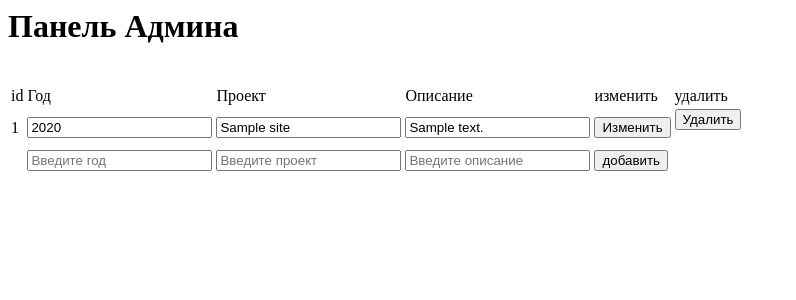
After one commit to dedinside1/prakt2, a PHP site: template application/views/adminpanel_view.php in a window 1280 px wide. The commit adds this page. Shown: the top 300 px of the page, without its empty margins (0-796 px from the left). Run offline with PHP 8.4, Linux system fonts and the light colour scheme; a user stored in the database is signed in; the template is opened without the code that fills it: most values are stand-ins (such as "Sample title", 1, 10 or a date in 2020).

Commit message:
Add files via upload

```diff
--- a/application/bootstrap.php
+++ b/application/bootstrap.php
@@ -1,4 +1,5 @@
 <?php
+session_start();
 require_once 'core/model.php';
 require_once 'core/view.php';
 require_once 'core/controller.php';
--- /dev/null
+++ b/application/views/adminpanel_view.php
@@ -0,0 +1,50 @@
+<?php if ($_SESSION['login']!='admin'){
+  header('Location;/404');
+}?>
+<div class="container col-10">
+	<div class="row">
+			<h1>Панель Админа</h1>
+
+			<table class="table table-bordered"><br>
+			<tr>
+				<td>id</td>
+				<td>Год</td>
+				<td>Проект</td>
+				<td>Описание</td>
+				<td>изменить</td>
+				<td>удалить</td>
+			</tr>
+      <?php
+					foreach($data as $row){?>
+
+						<tr>
+              <form class="" method="post" action="/adminpanel/redactionInfo">
+                            <td><?php echo $row['id'];?> <input type="hidden" name="id" value="<?= $row['id']; ?>"></td>
+                            <td><input type="text" name="year" class = "form-control" value="<?php echo $row['year'];?>"> </td>
+                            <td><input type="text" name="site" class = "form-control" value="<?php echo $row['site'];?>"></td>
+                            <td><input type="text" name="description" class = "form-control" value="<?php echo $row['description']; ?>"></td>
+                            <td>
+                            <input type="submit" name="upsubmit" class="form-control btn btn-dark" value="Изменить">
+                            </form>
+							</td>
+							<td>
+								<form method="post" class="col-fluid" action="/adminpanel/delete">
+								<input type="text" class="form-control" style="display: none;" value='<?php echo $row['id'];?>' name = "id">
+								<input type="submit" class="form-control btn btn-danger"  value="Удалить">
+								</form>
+							</td>
+						</tr>
+            <?php }?>
+
+				<form method="post" action="/adminpanel/add">
+				<td></td>
+				<td><input type="text" name="year" class = "form-control" placeholder="Введите год"> </td>
+				<td><input type="text" name="site" class = "form-control" placeholder="Введите проект"></td>
+				<td><input type="text" name="description" class = "form-control" placeholder="Введите описание"></td>
+				<td colspan="2">
+				<input type="submit" class="form-control btn btn-dark" value="добавить">
+				</form>
+			</table>
+		</div>
+	</p>
+</div>
--- a/application/views/login_view.php
+++ b/application/views/login_view.php
@@ -1,8 +1,6 @@
 <div class="container">
   <form class="form-signin" method="POST" action="">
     <h2>Вход</h2>
-        <?php if(isset($sm)){ ?><div class="alert alert-success" role="alert"> <?php echo $sm; ?> </div> <?php } ?>
-        <?php if(isset($fs)){ ?><div class="alert alert-danger" role="alert"> <?php echo $fs; ?> </div> <?php } ?>
     <input type="text" name="login" class="form-control" placeholder="Login" ><br>
     <input type="password" name="password" class="form-control" placeholder="Password" ><br>
     <button name="submitlogin" class="btn btn-lg btn-primary btn-block" type="sumbit">Вход</button>
--- a/application/views/portfolio_view.php
+++ b/application/views/portfolio_view.php
@@ -2,12 +2,12 @@
 <p>
 <table class="table table-bordered">
     Все проекты в следующей таблице являются вымышленными, поэтому даже не пытайтесь перейти по приведенным ссылкам.
-    <tr><td><b>ID</td>td><td>Год</td><td>Проект</td><td>Описание</td></tr>
+    </td>td><td>Год</td><td>Проект</td><td>Описание</td></tr>
     <?php
 
     foreach($data as $row)
     {
-        echo '<tr><td>'.$row['id'].'</td><td>'.$row['year'].'</td><td>'.$row['site'].'</td><td>'.$row['description'].'</td></tr>';
+        echo '</td><td>'.$row['year'].'</td><td>'.$row['site'].'</td><td>'.$row['description'].'</td></tr>';
     }
 
     ?>
--- a/application/views/template_view.php
+++ b/application/views/template_view.php
@@ -8,7 +8,7 @@
 	</head>
 	<body>
 			<nav class="navbar navbar-expand-lg navbar-light bg-light">
-  				<a class="navbar-brand" href="/main">ПРАКТИКА</a>
+  				<a class="navbar-brand" href="/main"> <img style="width: 50px; height: 50px;" src="https://www.meme-arsenal.com/memes/fdaf3a69c3c7353e18cca8f59d4bf2d5.jpg">ПРАКТИКА Жокира</a>
   				<button class="navbar-toggler" type="button" data-toggle="collapse" data-target="#navbarNav" aria-controls="navbarNav" aria-expanded="false" aria-label="Toggle navigation">
     				<span class="navbar-toggler-icon"></span>
  				 </button>
@@ -27,7 +27,9 @@
         					<a class="nav-link" href="/contacts">Контакты</a>
      					 </li>
    					 </ul>
-
+<?php if ($_SESSION['login']=='admin') {
+	echo "2iq";
+} ?>
   				</div>
 			</nav>
 				<div>
```
Also changed, not shown: application/controllers/controller_adminpanel.php (added, +44 -0 lines), application/controllers/controller_login.php (+14 -10 lines), application/models/model_adminpanel.php (added, +39 -0 lines), application/models/model_login.php (+11 -10 lines), prakt.sql (+13 -13 lines). Lines whose indentation alone changed are shown as unchanged.
